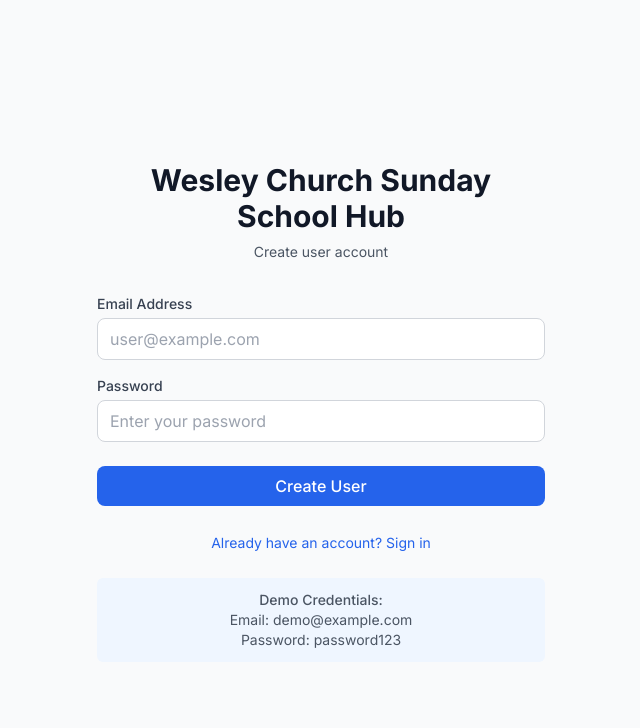
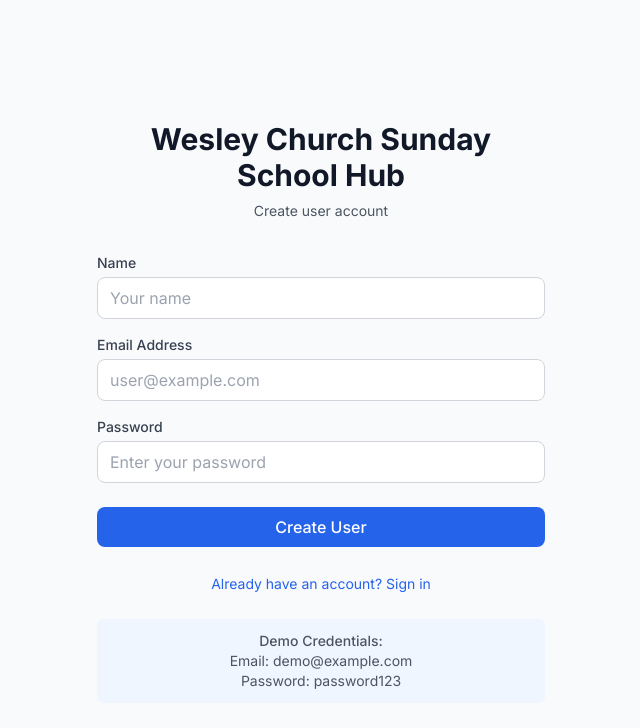
Before and after one commit to stanley-apps/WesleyChurchSundaySchool, a React (Vite) app: page /login in a window 1280 px wide. Both pictures are taken after a click on the button "Need to create new user? Click here". Shown: the top 728 px of the page, without its empty margins (319-959 px from the left). Built offline with nearby package versions, Linux system fonts and the light colour scheme.

Commit message:
Updated Login.tsx

```diff
--- a/src/pages/Login.tsx
+++ b/src/pages/Login.tsx
@@ -5,6 +5,7 @@ import { useAuth } from '../contexts/AuthContext'
 export function Login() {
   const [email, setEmail] = useState('')
   const [password, setPassword] = useState('')
+  const [displayName, setDisplayName] = useState('') // NEW: displayName state
   const [error, setError] = useState('')
   const [loading, setLoading] = useState(false)
   const [showSignup, setShowSignup] = useState(false)
@@ -19,9 +20,13 @@ export function Login() {
     setError('')
     setLoading(true)
 
-    const { error } = showSignup
-      ? await signUp(email, password)
-      : await signIn(email, password)
+    let res
+    if (showSignup) {
+      res = await signUp(email, password, displayName) // Pass displayName
+    } else {
+      res = await signIn(email, password)
+    }
+    const { error } = res
 
     if (error) {
       setError(error.message)
@@ -31,6 +36,7 @@ export function Login() {
       setShowSignup(false)
       setEmail('')
       setPassword('')
+      setDisplayName('')
     }
 
     setLoading(false)
@@ -50,6 +56,23 @@ export function Login() {
 
         <form className="mt-8 space-y-6" onSubmit={handleSubmit}>
           <div className="space-y-4">
+            {showSignup && (
+              <div>
+                <label htmlFor="displayName" className="block text-sm font-medium text-gray-700">
+                  Name
+                </label>
+                <input
+                  id="displayName"
+                  name="displayName"
+                  type="text"
+                  required
+                  className="input-field mt-1"
+                  placeholder="Your name"
+                  value={displayName}
+                  onChange={(e) => setDisplayName(e.target.value)}
+                />
+              </div>
+            )}
             <div>
               <label htmlFor="email" className="block text-sm font-medium text-gray-700">
                 Email Address
```
